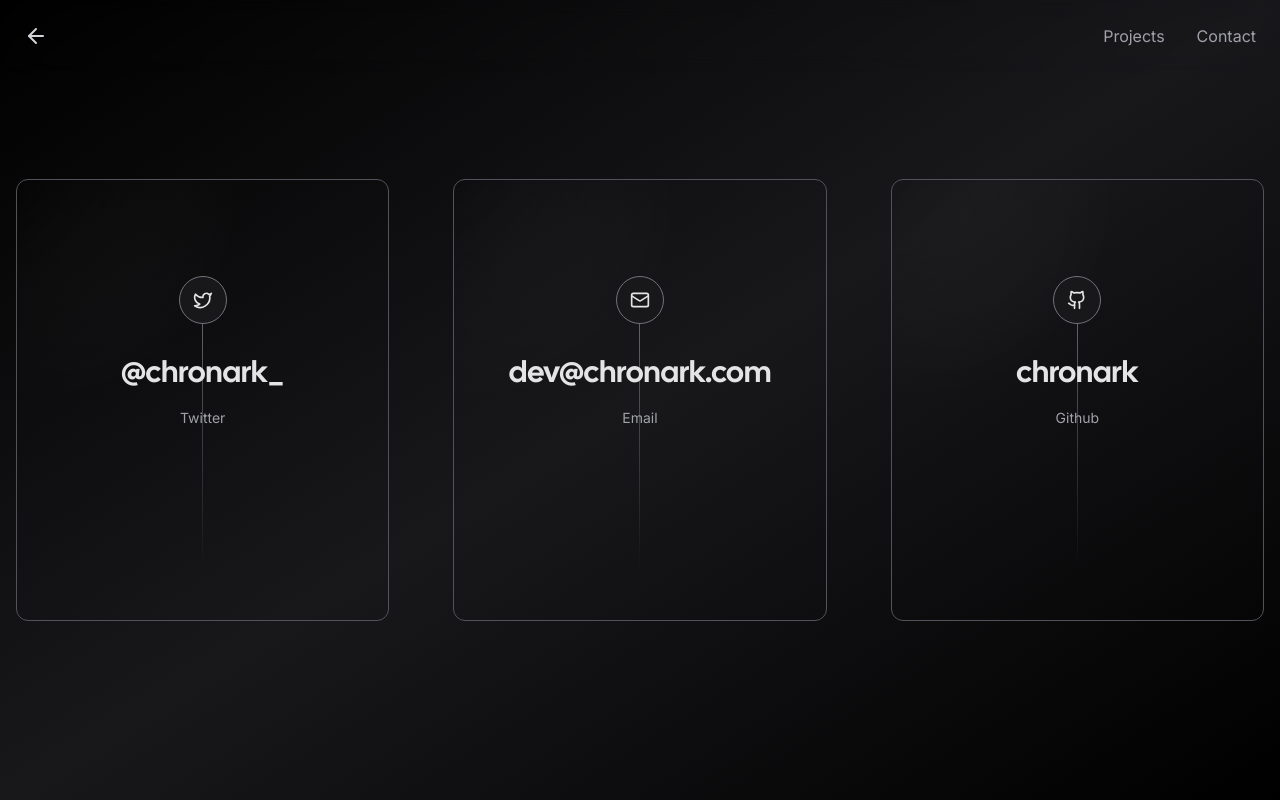
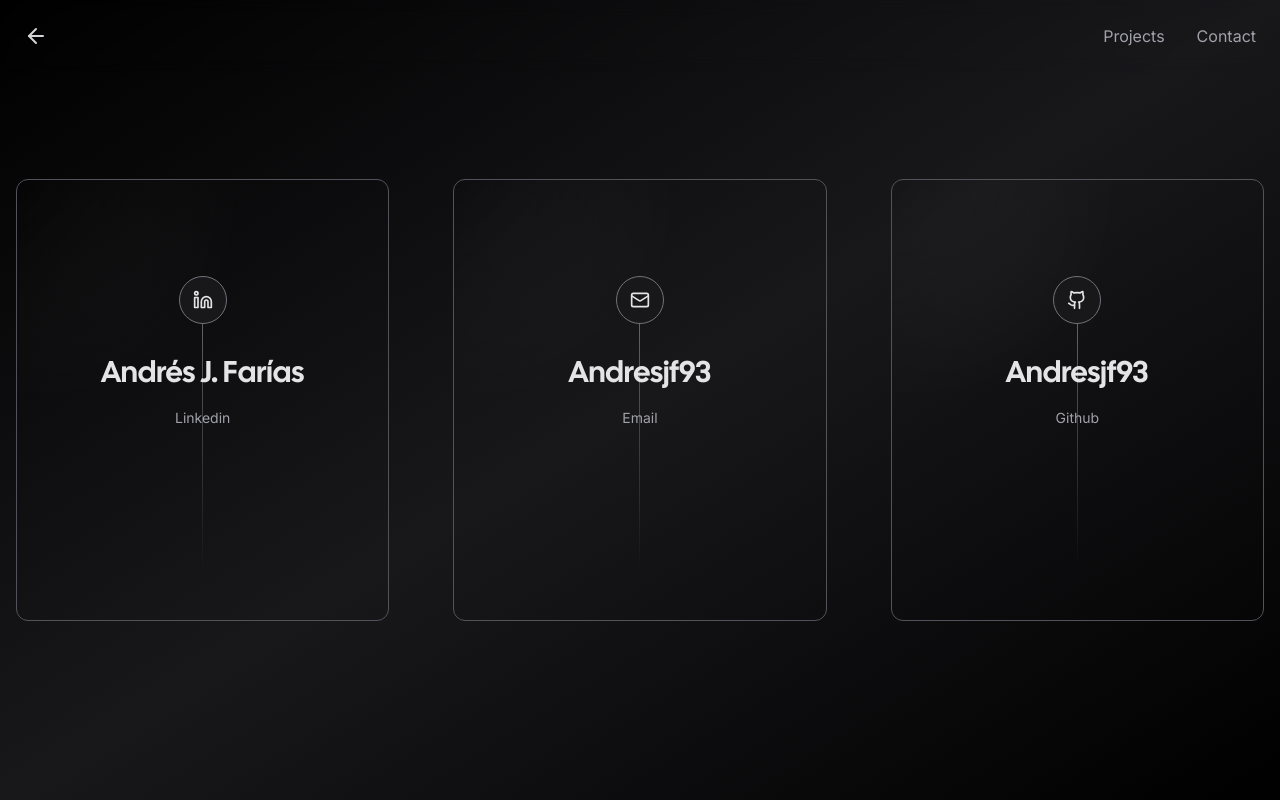
Before and after one commit to andresjf93/portfolio, a Next.js app: page /contact in a window 1280 px wide. Built offline with nearby package versions, Linux system fonts and the light colour scheme; no server answers; what tailwindcss-debug-screens would draw is missing.

Commit message:
deployed

```diff
--- a/app/contact/page.tsx
+++ b/app/contact/page.tsx
@@ -1,27 +1,27 @@
 "use client";
-import { Github, Mail, Twitter } from "lucide-react";
+import { Github, LinkedinIcon, Mail, Twitter } from "lucide-react";
 import Link from "next/link";
 import { Navigation } from "../components/nav";
 import { Card } from "../components/card";
 
 const socials = [
 	{
-		icon: <Twitter size={20} />,
-		href: "https://twitter.com/chronark_",
-		label: "Twitter",
-		handle: "@chronark_",
+		icon: <LinkedinIcon size={20} />,
+		href: "https://www.linkedin.com/in/andjf93/",
+		label: "Linkedin",
+		handle: "Andrés J. Farías",
 	},
 	{
 		icon: <Mail size={20} />,
-		href: "mailto:dev@chronark.com",
+		href: "andresjf93@gmail.com",
 		label: "Email",
-		handle: "dev@chronark.com",
+		handle: "Andresjf93",
 	},
 	{
 		icon: <Github size={20} />,
-		href: "https://github.com/chronark",
+		href: "https://github.com/andresjf93",
 		label: "Github",
-		handle: "chronark",
+		handle: "Andresjf93",
 	},
 ];
 
--- a/app/layout.tsx
+++ b/app/layout.tsx
@@ -6,12 +6,12 @@
 
 export const metadata: Metadata = {
 	title: {
-		default: "chronark.com",
-		template: "%s | chronark.com",
+		default: "Andresjf93",
+		template: "%s | Andresjf93",
 	},
 	description: "Software engineer at upstash.com and founder of planetfall.io",
 	openGraph: {
-		title: "chronark.com",
+		title: "Andresjf93",
 		description:
 			"Software engineer at upstash.com and founder of planetfall.io",
 		url: "https://chronark.com",
--- a/app/page.tsx
+++ b/app/page.tsx
@@ -3,7 +3,7 @@
 import Particles from "./components/particles";
 
 const navigation = [
-	{ name: "Projects", href: "/projects" },
+	{ name: "Projects", href: "" },
 	{ name: "Contact", href: "/contact" },
 ];
 
@@ -29,14 +29,14 @@
 				quantity={100}
 			/>
 			<h1 className="z-10 text-4xl text-transparent duration-1000 bg-white cursor-default text-edge-outline animate-title font-display sm:text-6xl md:text-9xl whitespace-nowrap bg-clip-text ">
-				chronark
+			Andrés Farías
 			</h1>
 
 			<div className="hidden w-screen h-px animate-glow md:block animate-fade-right bg-gradient-to-r from-zinc-300/0 via-zinc-300/50 to-zinc-300/0" />
 			<div className="my-16 text-center animate-fade-in">
 				<h2 className="text-sm text-zinc-500 ">
-					Hi, my name is Andreas, I'm building serverless and open source
-					solutions at{" "}
+					Hola, mi nombre es Andrés, y soy Full Stack Developer React | Redux | Javascript | Tailwind
+					<p>I'm building serverlessand open source solutions at{" "}
 					<Link
 						target="_blank"
 						href="https://upstash.com"
@@ -44,17 +44,17 @@
 					>
 						Upstash
 					</Link>
-
 					<br />
 					and working on{" "}
 					<Link
 						target="_blank"
 						href="https://unkey.dev"
 						className="underline duration-500 hover:text-zinc-300"
-					>
+						>
 						unkey.dev
 					</Link>{" "}
 					at night.
+						</p>
 				</h2>
 			</div>
 		</div>
--- a/app/projects/[slug]/header.tsx
+++ b/app/projects/[slug]/header.tsx
@@ -1,5 +1,5 @@
 "use client";
-import { ArrowLeft, Eye, Github, Twitter } from "lucide-react";
+import { ArrowLeft, Eye, Github, Linkedin } from "lucide-react";
 import Link from "next/link";
 import React, { useEffect, useRef, useState } from "react";
 
@@ -67,8 +67,8 @@
 								views,
 							)}
 						</span>
-						<Link target="_blank" href="https://twitter.com/chronark_">
-							<Twitter
+						<Link target="_blank" href="https://www.linkedin.com/in/andjf93/">
+							<Linkedin
 								className={`w-6 h-6 duration-200 hover:font-medium ${
 									isIntersecting
 										? " text-zinc-400 hover:text-zinc-100"
@@ -76,7 +76,7 @@
 								} `}
 							/>
 						</Link>
-						<Link target="_blank" href="https://github.com/chronark">
+						<Link target="_blank" href="https://github.com/andresjf93">
 							<Github
 								className={`w-6 h-6 duration-200 hover:font-medium ${
 									isIntersecting
--- a/app/projects/page.tsx
+++ b/app/projects/page.tsx
@@ -129,6 +129,7 @@
 								<Card key={project.slug}>
 									<Article project={project} views={views[project.slug] ?? 0} />
 								</Card>
+
 							))}
 					</div>
 				</div>
```
